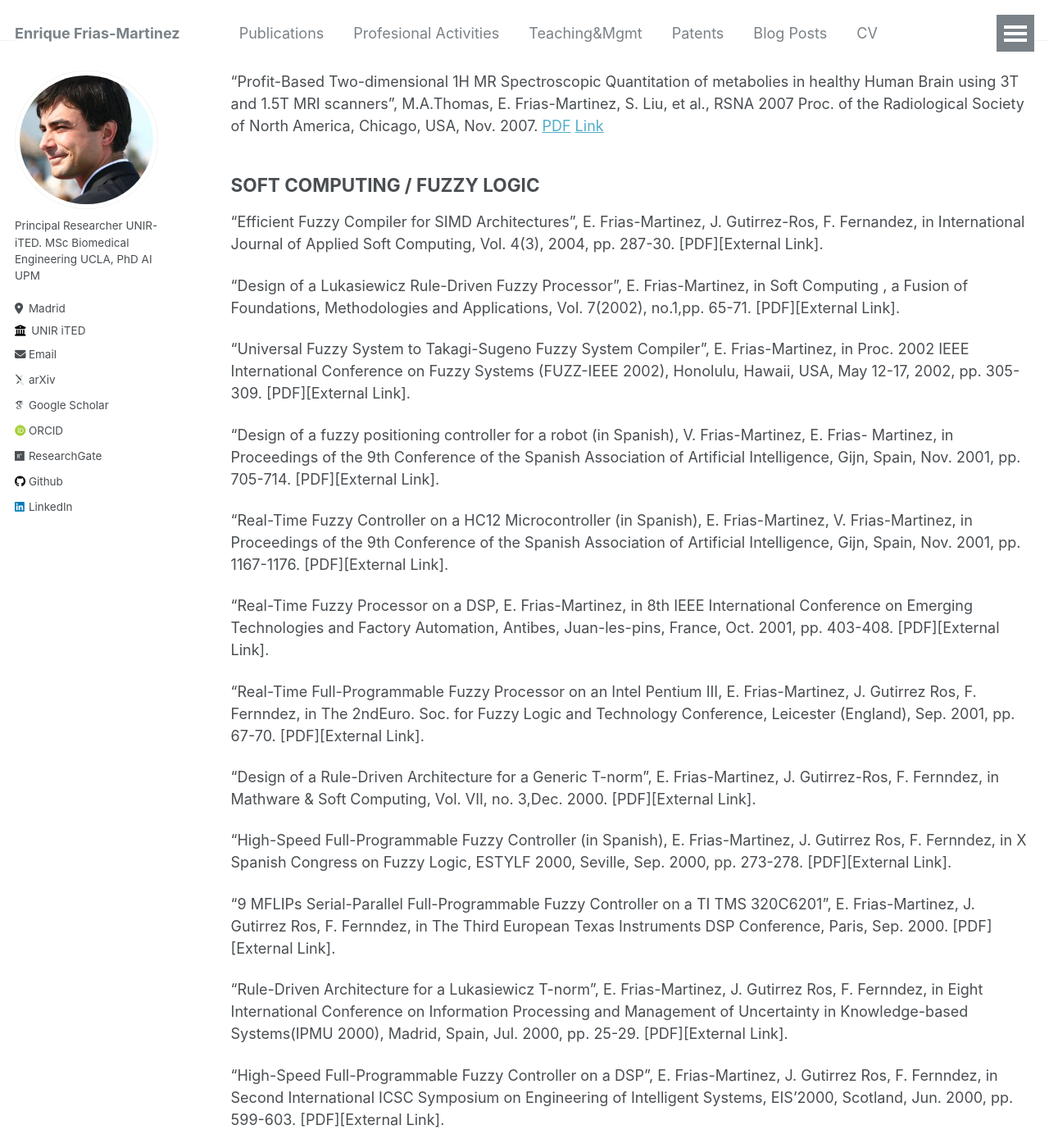
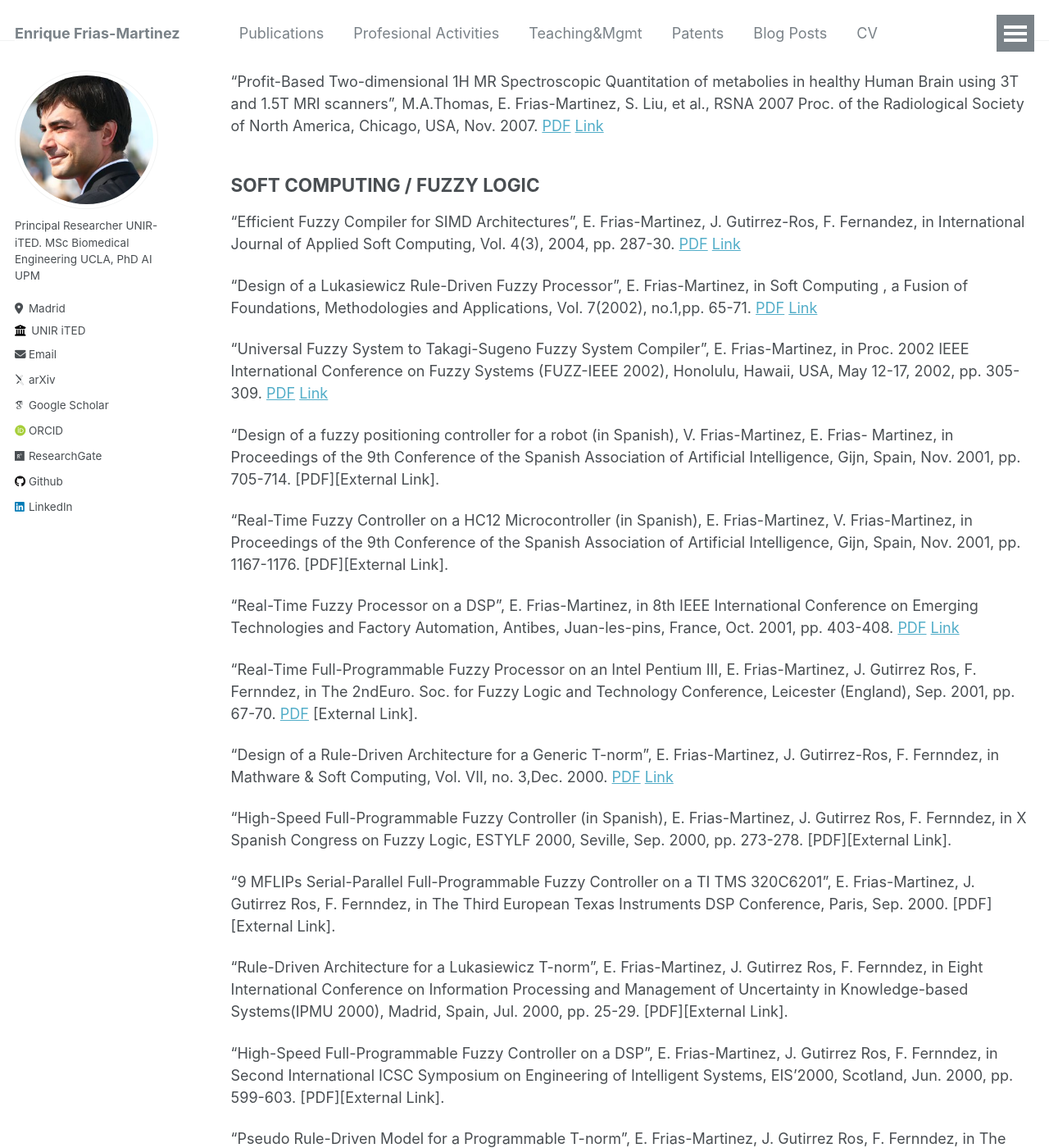
Before and after one commit to ENriqueFRiasM/enriquefriasm.github.io, a Jekyll site: the page built from _pages/publications.md, in a window 1280 px wide and 1400 px high, scrolled down 11168 px. Shown: the whole window at 82% size. Built offline with Jekyll 4.4.1, drawn with Linux system fonts in a browser that asks for light colours; some web fonts are replaced; part of the change alters nothing that is shown; some of the changed text lies outside the part shown.

Commit message:
Update publications.md

```diff
--- a/_pages/publications.md
+++ b/_pages/publications.md
@@ -261,21 +261,21 @@ EPJ data science 11 (1), 53, 2022 [LINK](https://link.springer.com/content/pdf/1
 
 
 ## SOFT COMPUTING / FUZZY LOGIC
-"Efficient Fuzzy Compiler for SIMD Architectures", E. Frias-Martinez, J. Gutirrez-Ros, F. Fernandez, in International Journal of Applied Soft Computing, Vol. 4(3), 2004, pp. 287-30. [PDF][External Link].
+"Efficient Fuzzy Compiler for SIMD Architectures", E. Frias-Martinez, J. Gutirrez-Ros, F. Fernandez, in International Journal of Applied Soft Computing, Vol. 4(3), 2004, pp. 287-30. [PDF](https://enriquefriasm.github.io/files/10111043200.7491912.pdf) [Link](https://www.sciencedirect.com/science/article/abs/pii/S1568494604000481)
 
-"Design of a Lukasiewicz Rule-Driven Fuzzy Processor", E. Frias-Martinez, in Soft Computing , a Fusion of Foundations, Methodologies and Applications, Vol. 7(2002), no.1,pp. 65-71. [PDF][External Link].
+"Design of a Lukasiewicz Rule-Driven Fuzzy Processor", E. Frias-Martinez, in Soft Computing , a Fusion of Foundations, Methodologies and Applications, Vol. 7(2002), no.1,pp. 65-71. [PDF](https://enriquefriasm.github.io/files/design_of_a_lukasiewicz_rule-driven_fuzzy_processor.8124626.pdf) [Link](https://link.springer.com/article/10.1007/s00500-002-0175-9)
 
-"Universal Fuzzy System to Takagi-Sugeno Fuzzy System Compiler", E. Frias-Martinez, in Proc. 2002 IEEE International Conference on Fuzzy Systems (FUZZ-IEEE 2002), Honolulu, Hawaii, USA, May 12-17, 2002, pp. 305-309. [PDF][External Link].
+"Universal Fuzzy System to Takagi-Sugeno Fuzzy System Compiler", E. Frias-Martinez, in Proc. 2002 IEEE International Conference on Fuzzy Systems (FUZZ-IEEE 2002), Honolulu, Hawaii, USA, May 12-17, 2002, pp. 305-309. [PDF](https://enriquefriasm.github.io/files/universal_fuzzy_system.8124805.pdf) [Link](https://ieeexplore.ieee.org/document/1005006?arnumber=1005006)
 
 "Design of a fuzzy positioning controller for a robot (in Spanish), V. Frias-Martinez, E. Frias- Martinez, in Proceedings of the 9th Conference of the Spanish Association of Artificial Intelligence, Gijn, Spain, Nov. 2001, pp. 705-714. [PDF][External Link].
 
 "Real-Time Fuzzy Controller on a HC12 Microcontroller (in Spanish), E. Frias-Martinez, V. Frias-Martinez, in Proceedings of the 9th Conference of the Spanish Association of Artificial Intelligence, Gijn, Spain, Nov. 2001, pp. 1167-1176. [PDF][External Link].
 
-"Real-Time Fuzzy Processor on a DSP, E. Frias-Martinez, in 8th IEEE International Conference on Emerging Technologies and Factory Automation, Antibes, Juan-les-pins, France, Oct. 2001, pp. 403-408. [PDF][External Link].
+"Real-Time Fuzzy Processor on a DSP", E. Frias-Martinez, in 8th IEEE International Conference on Emerging Technologies and Factory Automation, Antibes, Juan-les-pins, France, Oct. 2001, pp. 403-408. [PDF](https://enriquefriasm.github.io/files/real-time_fuzzy_processor_on_a_dsp.8173500.pdf) [Link](https://ieeexplore.ieee.org/document/996395)
 
-"Real-Time Full-Programmable Fuzzy Processor on an Intel Pentium III, E. Frias-Martinez, J. Gutirrez Ros, F. Fernndez, in The 2ndEuro. Soc. for Fuzzy Logic and Technology Conference, Leicester (England), Sep. 2001, pp. 67-70. [﻿PDF][External Link].
+"Real-Time Full-Programmable Fuzzy Processor on an Intel Pentium III, E. Frias-Martinez, J. Gutirrez Ros, F. Fernndez, in The 2ndEuro. Soc. for Fuzzy Logic and Technology Conference, Leicester (England), Sep. 2001, pp. 67-70. [﻿PDF](https://enriquefriasm.github.io/files/067_Frias-Martinez.3533456.pdf) [External Link].
 
-"Design of a Rule-Driven Architecture for a Generic T-norm", E. Frias-Martinez, J. Gutirrez-Ros, F. Fernndez, in Mathware & Soft Computing, Vol. VII, no. 3,Dec. 2000. [PDF][External Link].
+"Design of a Rule-Driven Architecture for a Generic T-norm", E. Frias-Martinez, J. Gutirrez-Ros, F. Fernndez, in Mathware & Soft Computing, Vol. VII, no. 3,Dec. 2000. [PDF](https://www.researchgate.net/publication/39426097_Design_of_a_rule-driven_architecture_for_a_genetic_T-norm) [Link](https://dialnet.unirioja.es/ejemplar/213088)
 
 "High-Speed Full-Programmable Fuzzy Controller (in Spanish), E. Frias-Martinez, J. Gutirrez Ros, F. Fernndez, in X Spanish Congress on Fuzzy Logic, ESTYLF 2000, Seville, Sep. 2000, pp. 273-278. [PDF][External Link].
 
@@ -285,11 +285,11 @@ EPJ data science 11 (1), 53, 2022 [LINK](https://link.springer.com/content/pdf/1
 
 "High-Speed Full-Programmable Fuzzy Controller on a DSP", E. Frias-Martinez, J. Gutirrez Ros, F. Fernndez, in Second International ICSC Symposium on Engineering of Intelligent Systems, EIS'2000, Scotland, Jun. 2000, pp. 599-603. [PDF][External Link].
 
-"Pseudo Rule-Driven Model for a Programmable T-norm", E. Frias-Martinez, J. Gutirrez Ros, F. Fernndez, in The Ninth IEEE Int. Conf. Fuzzy Systems, FUZZ-IEEE 2000, San Antonio, TX, USA, May. 2000, pp. 324-327. [PDF][External Link].
+"Pseudo Rule-Driven Model for a Programmable T-norm", E. Frias-Martinez, J. Gutirrez Ros, F. Fernndez, in The Ninth IEEE Int. Conf. Fuzzy Systems, FUZZ-IEEE 2000, San Antonio, TX, USA, May. 2000, pp. 324-327. [PDF](https://enriquefriasm.github.io/files/pseudo_rule-driven_model.8124741.pdf) [Link](https://ieeexplore.ieee.org/document/838680).
 
 "Hardware for Fuzzy Processing (in Spanish), E. Frias-Martinez, J. Gutirrez Ros, in III Conference of the Spanish Association of Artificial Intelligence, Murcia, Spain, Nov. 99, pp. 13-19. [PDF][External Link].
 
-"Rule-Driven Processing for a Generic T-norm (in Spanish), E. Frias-Martinez, J. Gutirrez Ros, Felipe Fernndez, in First European EUSFLAT-ESTYLF Joint Conference, Palma, Spain, Sep. 1999, pp. 191-1941. [PDF][External Link].
+"Rule-Driven Processing for a Generic T-norm" (in Spanish. Modelo de procesamiento rule-driven para sistemas con T-norma genérica), E. Frias-Martinez, J. Gutirrez Ros, Felipe Fernndez, in First European EUSFLAT-ESTYLF Joint Conference, Palma, Spain, Sep. 1999, pp. 191-1941. [PDF][Link](https://dblp.uni-trier.de/db/conf/eusflat/eusflat1999.html).
 
 
 ## Ph.D. & MASTER THESIS
```
